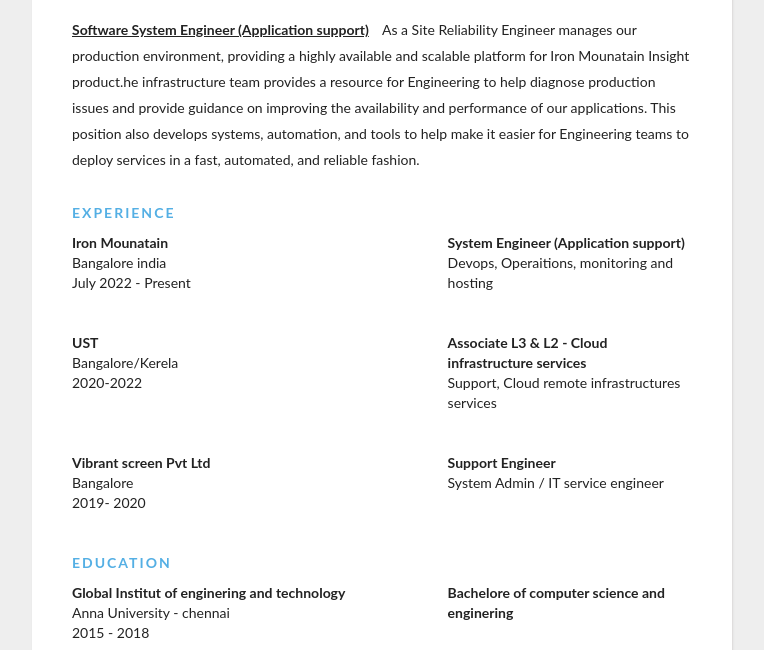
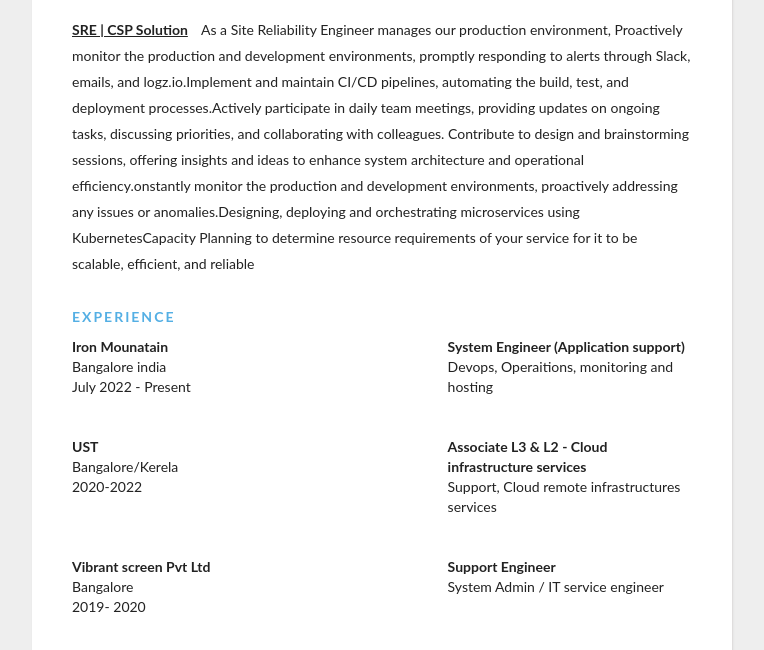
Before and after one commit to naveenrajrk/naveenraj.rk.com, a plain HTML site: page index.html in a window 1280 px wide. Shown: the part 150-800 px from the top of the page, without its empty margins (258-1022 px from the left). Drawn offline with Linux system fonts and the light colour scheme.

Commit message:
Update index.html

```diff
--- a/index.html
+++ b/index.html
@@ -21,14 +21,12 @@
       </div>
 
       <div class="about">
-        <span class="position"> Software System Engineer (Application support) </span>
+        <span class="position"> SRE  | CSP Solution </span>
         <span class="desc">
-          As a Site Reliability Engineer manages our production environment, providing a highly available and scalable
-          platform for Iron Mounatain Insight product.he infrastructure team provides a resource for Engineering to help
-          diagnose production issues and provide guidance on improving the availability and performance of our
-          applications. This position also develops systems, automation, and tools to help make it easier for
-          Engineering
-          teams to deploy services in a fast, automated, and reliable fashion.
+          As a Site Reliability Engineer manages our production environment, Proactively monitor the production and development environments,
+          promptly responding to alerts through Slack, emails, and logz.io.Implement and maintain CI/CD pipelines, automating the build, test, and deployment processes.Actively participate in daily team meetings, providing updates on ongoing tasks, discussing priorities, and collaborating with colleagues.
+          Contribute to design and brainstorming sessions, offering insights and ideas to enhance system architecture and operational efficiency.onstantly monitor the production and development environments,
+          proactively addressing any issues or anomalies.Designing, deploying and orchestrating microservices using KubernetesCapacity Planning to determine resource requirements of your service for it to be scalable, efficient, and reliable
         </span>
       </div>
     </div>
```
